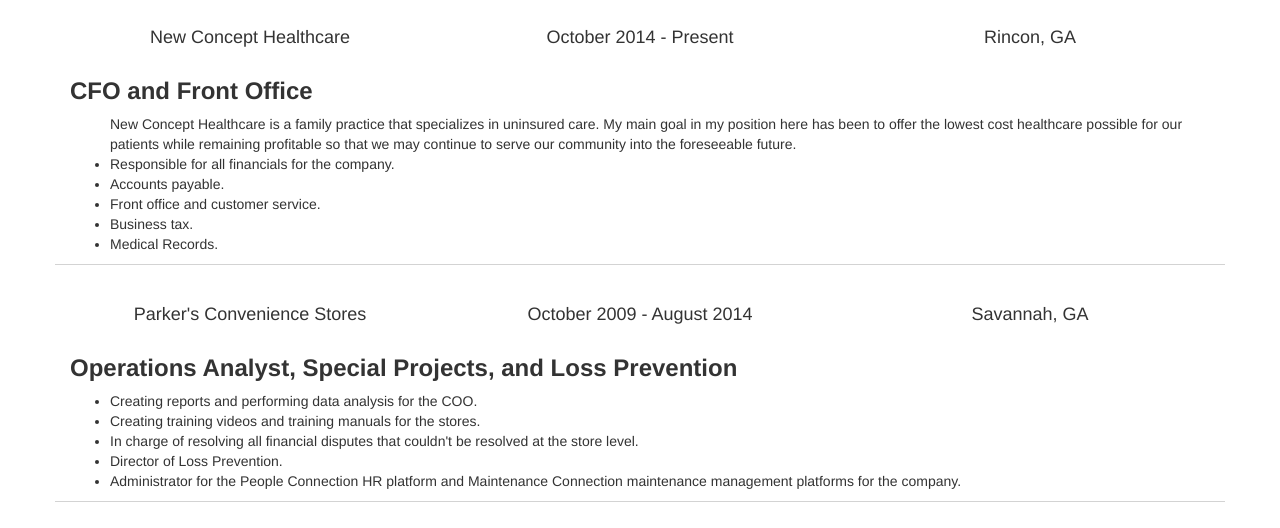
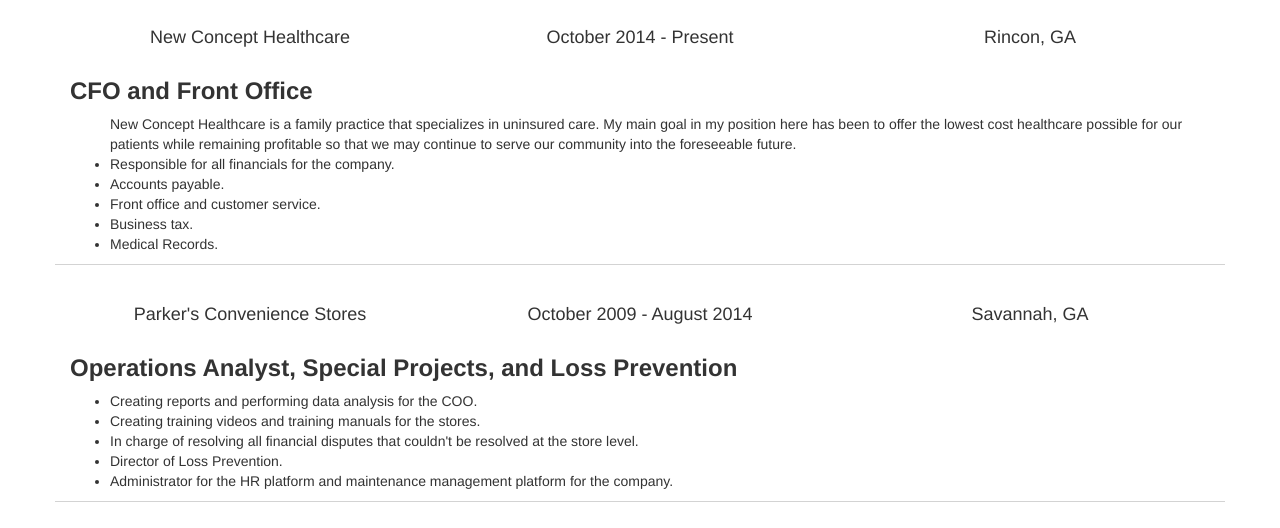
Before and after one commit to NBHeneisen/resume, a plain HTML site: page index.html in a window 1280 px wide. Shown: the part 336-864 px from the top of the page. Drawn offline with nearby package versions, Linux system fonts and the light colour scheme.

Commit message:
Minor changes

```diff
--- a/resume.html
+++ b/index.html
@@ -77,7 +77,7 @@
                     <li>Creating training videos and training manuals for the stores.</li>
                     <li>In charge of resolving all financial disputes that couldn't be resolved at the store level.</li>
                     <li>Director of Loss Prevention.</li>
-                    <li>Administrator for the People Connection HR platform and Maintenance Connection maintenance management platforms for the company.</li>
+                    <li>Administrator for the HR platform and maintenance management platform for the company.</li>
                 </ul>
             </div>
         </div>
```
